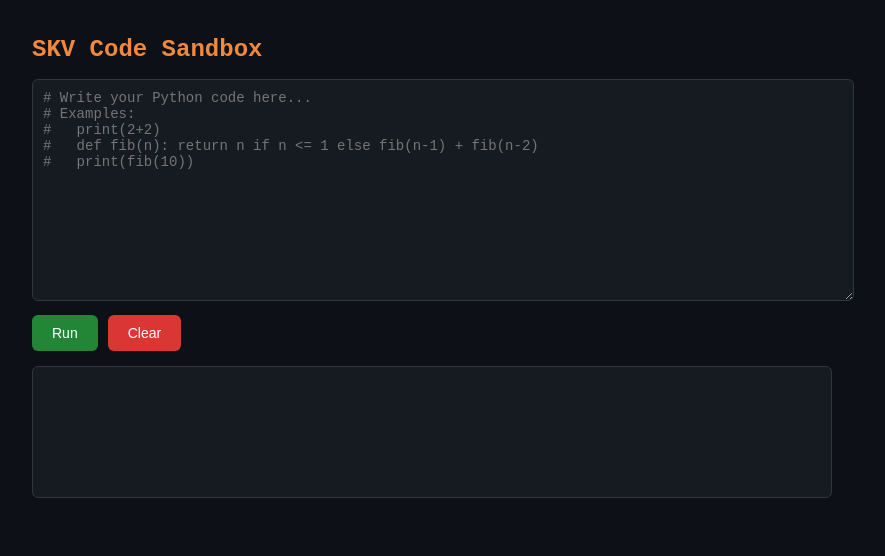
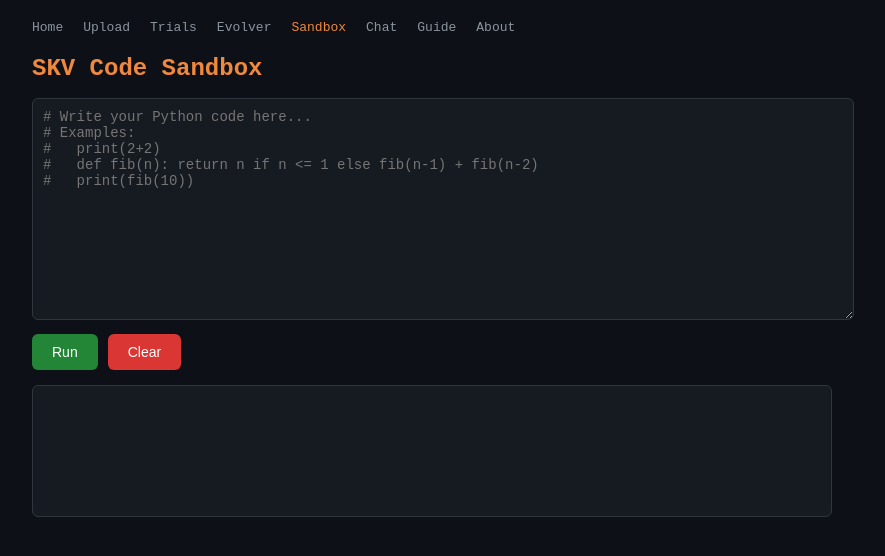
Before and after one commit to skv-neteork/Skv.network, a plain HTML site: page src/app/sandbox.html in a window 1280 px wide. Shown: the whole page, without its empty margins (208-1093 px from the left). Drawn offline with Linux system fonts and the light colour scheme.

```diff
--- a/src/app/sandbox.html
+++ b/src/app/sandbox.html
@@ -12,6 +12,16 @@
 h1{color:#f0883e;font-size:24px}
 </style></head>
 <body>
+<div style="display:flex;gap:20px;margin-bottom:20px;flex-wrap:wrap">
+<a href="/" style="color:#8b949e;text-decoration:none">Home</a>
+<a href="/upload" style="color:#8b949e;text-decoration:none">Upload</a>
+<a href="/trials" style="color:#8b949e;text-decoration:none">Trials</a>
+<a href="/evolver" style="color:#8b949e;text-decoration:none">Evolver</a>
+<a href="/sandbox" style="color:#f0883e;text-decoration:none">Sandbox</a>
+<a href="/chat" style="color:#8b949e;text-decoration:none">Chat</a>
+<a href="/guide" style="color:#8b949e;text-decoration:none">Guide</a>
+<a href="/about" style="color:#8b949e;text-decoration:none">About</a>
+</div>
 <h1>SKV Code Sandbox</h1>
 <textarea id="code" placeholder="# Write your Python code here...
 # Examples:
```
Also changed, not shown: 1 other file.
